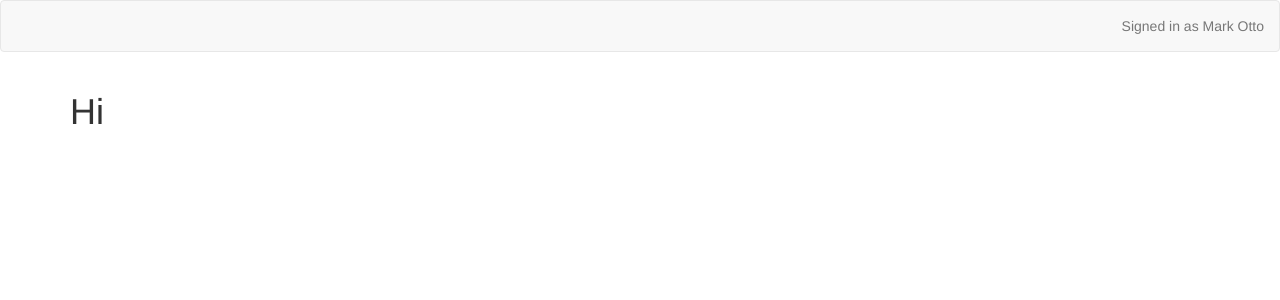
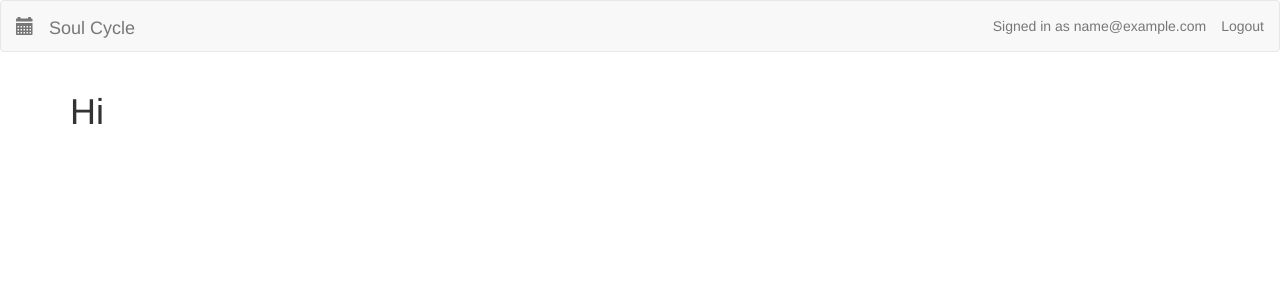
Before and after one commit to massover/soul_cycle, a Flask app: page / in a window 1280 px wide. Shown: the top 300 px of the page. Run offline with Flask 2, Linux system fonts and the light colour scheme; the visitor is signed in with stand-in values (Sample User, id 1); data comes from the database, SQL or seed files in the repository; parts of the project's set-up code (start-up, migrations or seed data) failed here and were passed over; some libraries are stand-ins or nearby versions.

Commit message:
updating the navbar

```diff
--- a/soul_cycle/templates/navbar.html
+++ b/soul_cycle/templates/navbar.html
@@ -1,7 +1,19 @@
 <div class="navbar navbar-default" role="navigation">
   <div class="container-fluid">
+    <a class="navbar-brand" href="#">
+      <span class="glyphicon glyphicon-calendar" aria-hidden="true"></span>
+      &nbsp;&nbsp;Soul Cycle
+    </a>
     {% if current_user.is_authenticated() %}
-    <p class="navbar-text navbar-right">Signed in as <a href="#" class="navbar-link">Mark Otto</a></p>
+    <ul class="nav navbar-nav navbar-right">
+      <li><a href="{{ url_for('user.logout') }}">Logout</a></li>
+    </ul>
+    <p class="navbar-text navbar-right">
+      Signed in as
+      <a href="#" class="navbar-link">
+        {{ current_user.email }}
+      </a>
+    </p>
     {% endif %}
   </div>
 </div>
```
